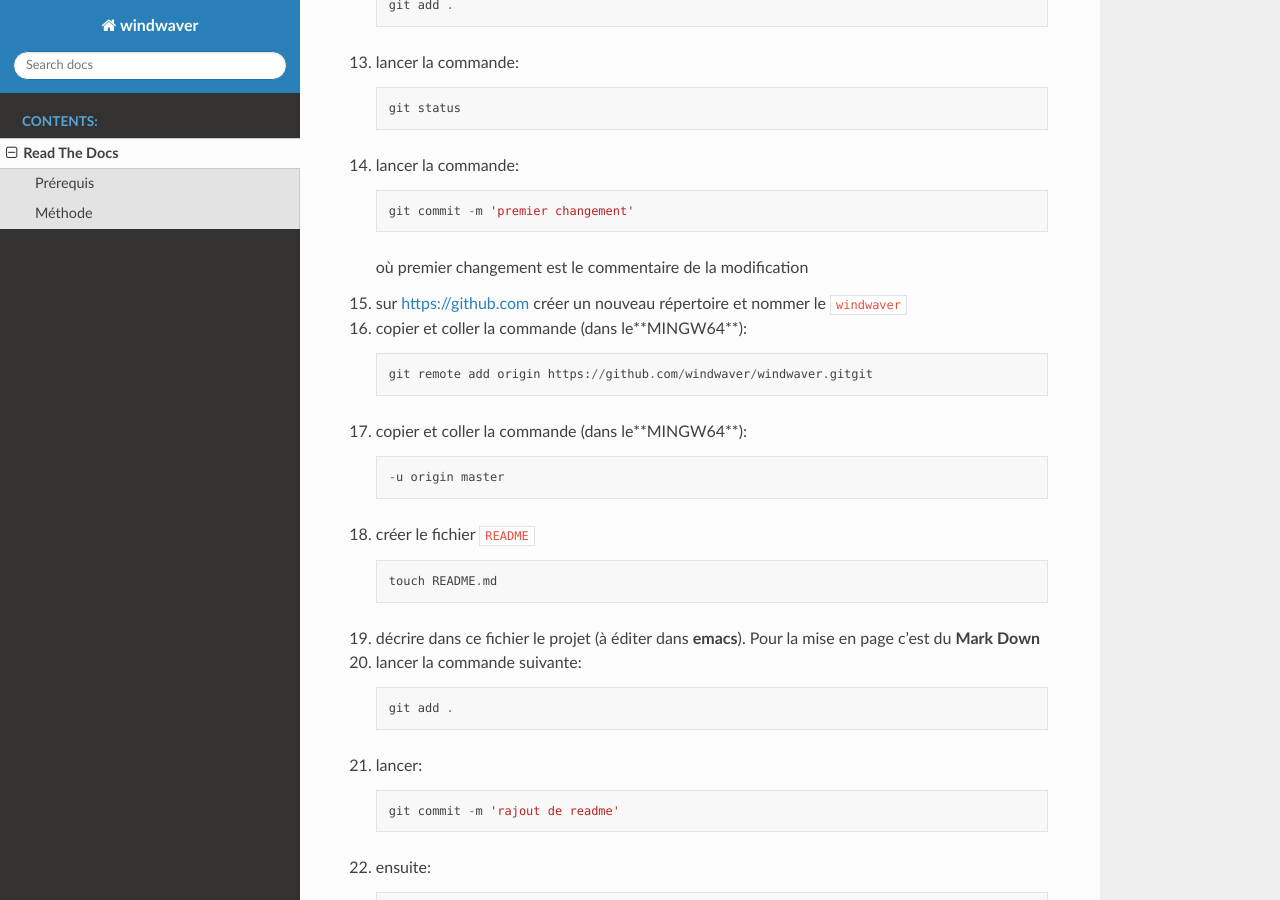
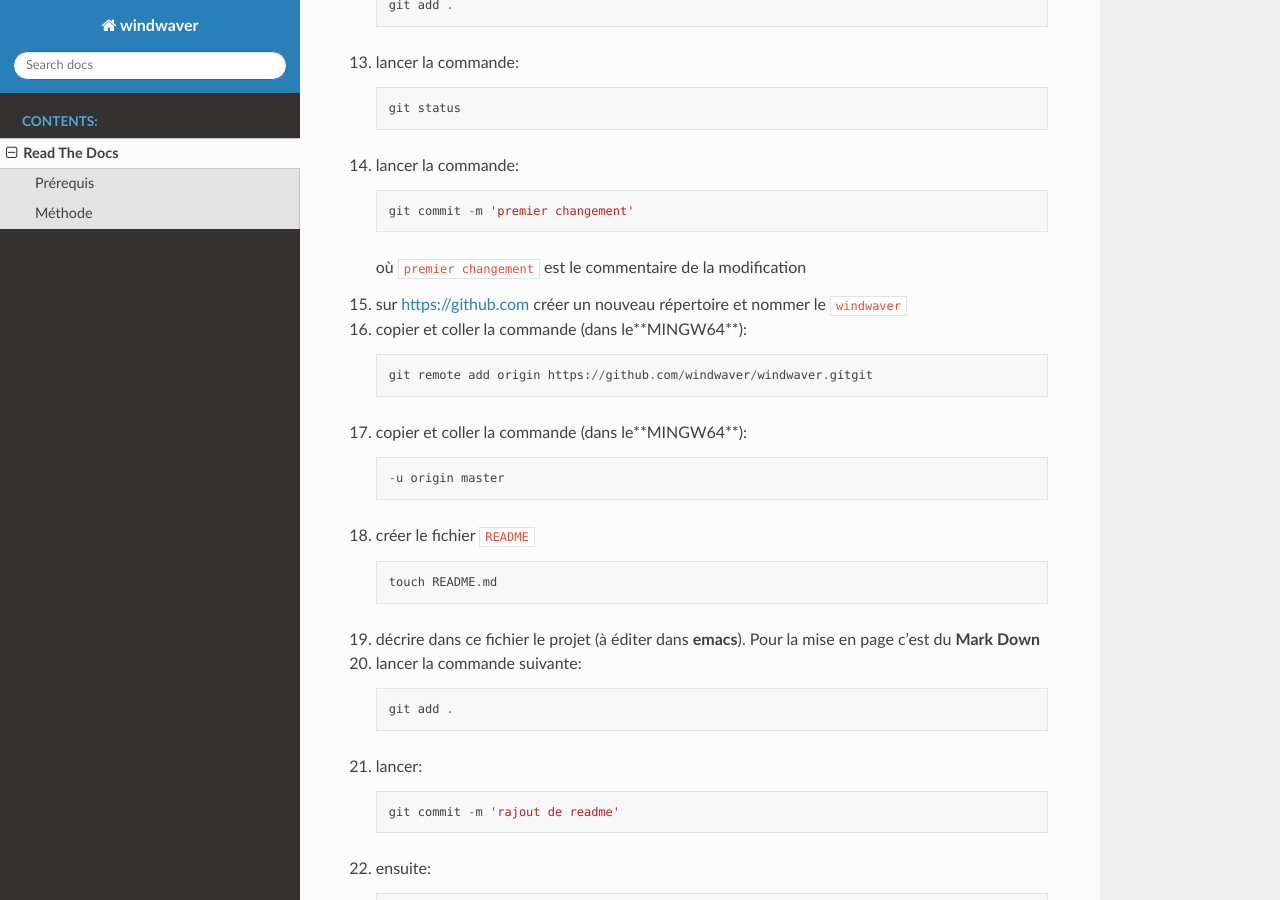
Before and after one commit to windwaver/windwaver, a Sphinx documentation site: the page built from docs/source/ReadTheDocs.rst, in a window 1280 px wide and 900 px high, scrolled down 1175 px. Built offline with Sphinx 7.4.7 and the Read the Docs theme 2.0.0, drawn with Linux system fonts in a browser that asks for light colours.

```diff
--- a/docs/source/ReadTheDocs.rst
+++ b/docs/source/ReadTheDocs.rst
@@ -73,7 +73,7 @@ Méthode
 
       git commit -m 'premier changement'
 
-   où premier changement est le commentaire de la modification
+   où ``premier changement`` est le commentaire de la modification
 #. sur https://github.com créer un nouveau répertoire et nommer le
    ``windwaver``
 #. copier et coller la commande (dans le**MINGW64**):
```
